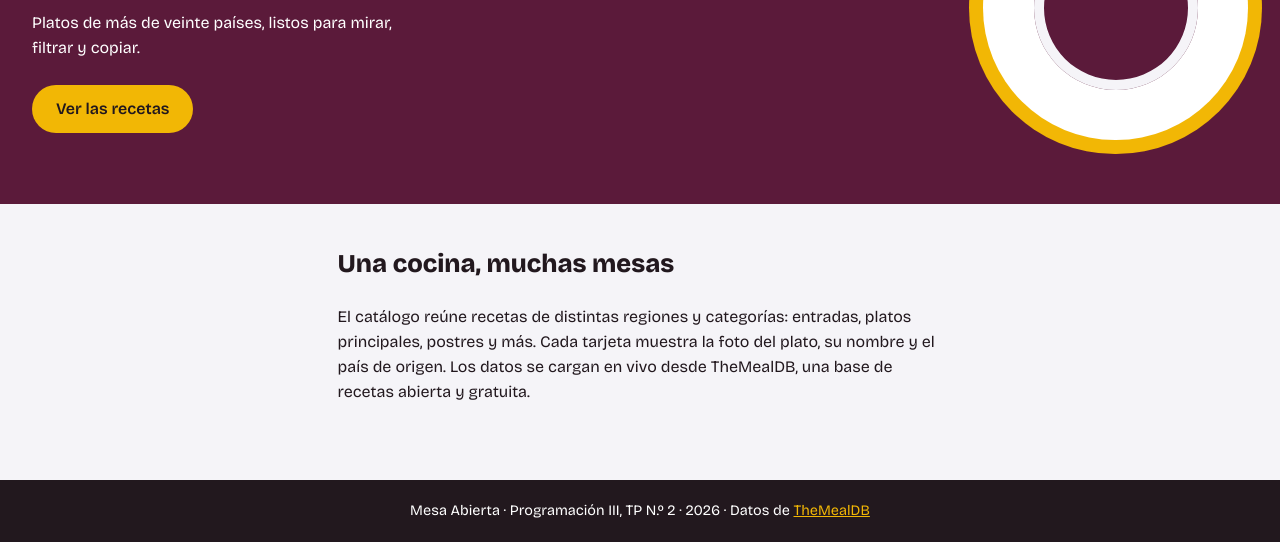
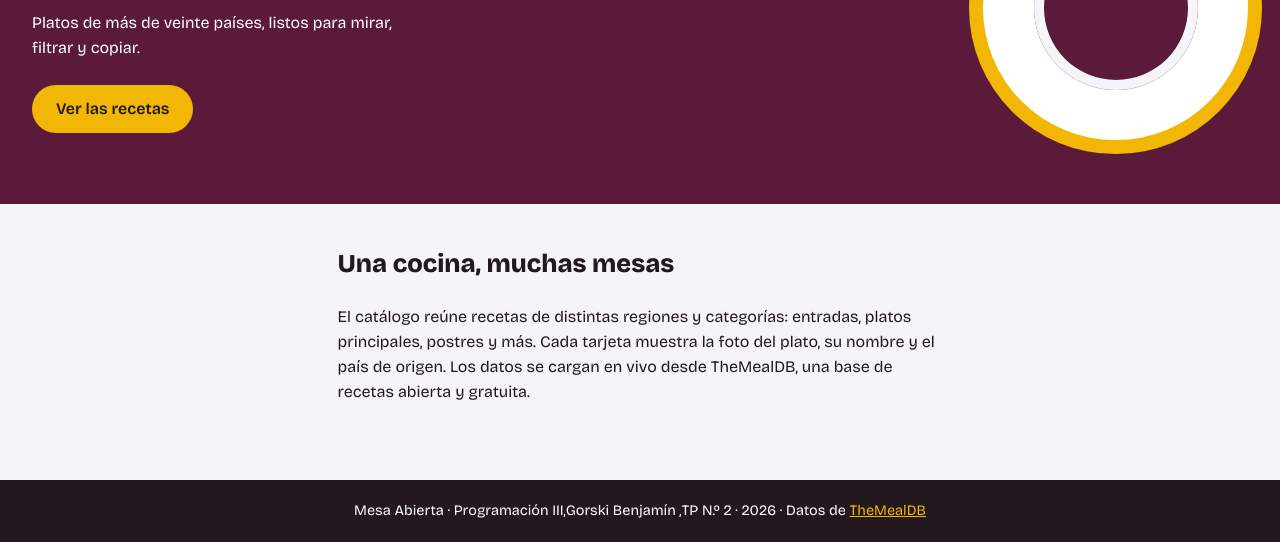
Before and after one commit to benjagorski/mi-catalogo, a website built with Vite: page index.html in a window 1280 px wide. Shown: the part 258-800 px from the top of the page. Built offline with nearby package versions, Linux system fonts and the light colour scheme.

Commit message:
Modificacion de Index.html

```diff
--- a/index.html
+++ b/index.html
@@ -39,7 +39,7 @@
     </main>
 
     <footer class="site-footer">
-      <p>Mesa Abierta · Programación III, TP N.º 2 · 2026 · Datos de <a href="https://www.themealdb.com" target="_blank" rel="noopener">TheMealDB</a></p>
+      <p>Mesa Abierta · Programación III,Gorski Benjamín ,TP N.º 2 · 2026 · Datos de <a href="https://www.themealdb.com" target="_blank" rel="noopener">TheMealDB</a></p>
     </footer>
 
     <script type="module" src="/src/main.js"></script>
```
